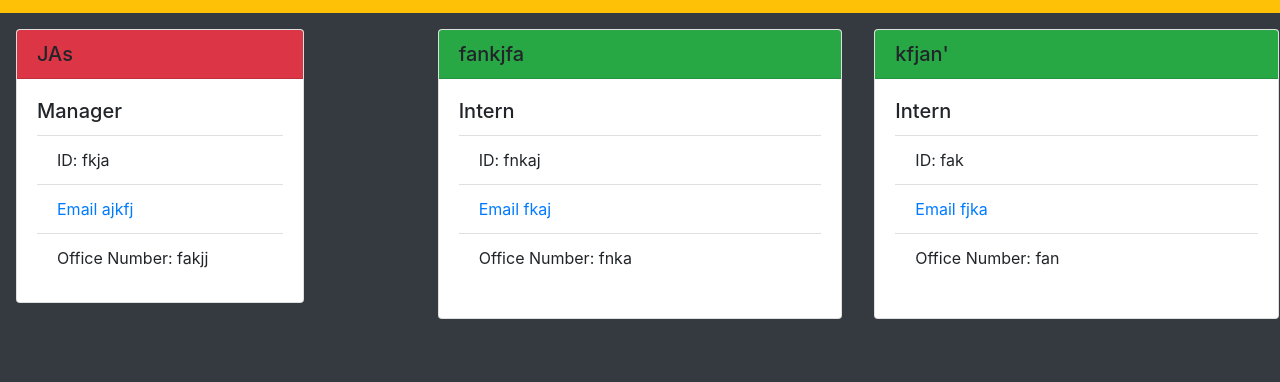
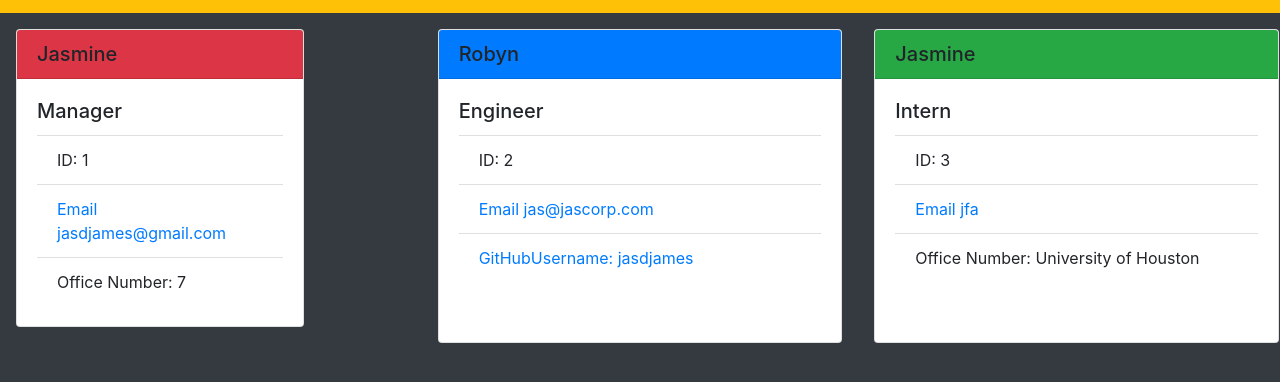
Before and after one commit to jasdjames/team-profile-generator, a website: page portfolios/teamProfile.html in a window 1280 px wide. Shown: the part 126-508 px from the top of the page. Drawn offline with nearby package versions, Linux system fonts and the light colour scheme.

Commit message:
readme with screencast

```diff
--- a/portfolios/teamProfile.html
+++ b/portfolios/teamProfile.html
@@ -22,36 +22,36 @@
     <div class="col-4 mb-3" id="cardHere">
 
 <div class="card m-3 " style="width: 18rem;">
-<h5 class="card-header bg-danger">JAs</h5>
+<h5 class="card-header bg-danger">Jasmine</h5>
 <div class="card-body">
     <h5 class="card-title">Manager</h5>
     <ul class="list-group list-group-flush">
-        <li class="list-group-item"> ID: fkja</li>
-        <li class="list-group-item"><a href="mailto:ajkfj">Email ajkfj</a> </li>
-        <li class="list-group-item"> Office Number: fakjj</li>
+        <li class="list-group-item"> ID: 1</li>
+        <li class="list-group-item"><a href="mailto:jasdjames@gmail.com">Email jasdjames@gmail.com</a> </li>
+        <li class="list-group-item"> Office Number: 7</li>
     </ul>
 
     </div>
 </div>
 </div><div class="card m-3" style="width: 18rem;">
-<h5 class="card-header bg-success">fankjfa</h5>
+    <h5 class="card-header bg-primary">Robyn</h5>
     <div class="card-body">
-    <h5 class="card-title">Intern</h5>
+        <h5 class="card-title">Engineer</h5>
         <ul class="list-group list-group-flush">
-        <li class="list-group-item"> ID: fnkaj</li>
-        <li class="list-group-item"><a href="mailto:fkaj">Email fkaj</a> </li>
-        <li class="list-group-item"> Office Number: fnka</li>
+            <li class="list-group-item"> ID: 2</li>
+            <li class="list-group-item"><a href="mailto:jas@jascorp.com">Email jas@jascorp.com</a> </li>
+            <li class="list-group-item"><a href="https://github.com/jasdjames"> GitHubUsername: jasdjames</a> </li>
         </ul>
 
     </div>
     </div><div class="card m-3" style="width: 18rem;">
-<h5 class="card-header bg-success">kfjan'</h5>
+<h5 class="card-header bg-success">Jasmine</h5>
 <div class="card-body">
     <h5 class="card-title">Intern</h5>
     <ul class="list-group list-group-flush">
-        <li class="list-group-item"> ID: fak</li>
-        <li class="list-group-item"><a href="mailto:fjka">Email fjka</a> </li>
-        <li class="list-group-item"> Office Number: fan</li>
+        <li class="list-group-item"> ID: 3</li>
+        <li class="list-group-item"><a href="mailto:jfa">Email jfa</a> </li>
+        <li class="list-group-item"> Office Number: University of Houston</li>
     </ul>
 
 </div>
```
Also changed, not shown: README.md. Lines whose indentation alone changed are shown as unchanged.
